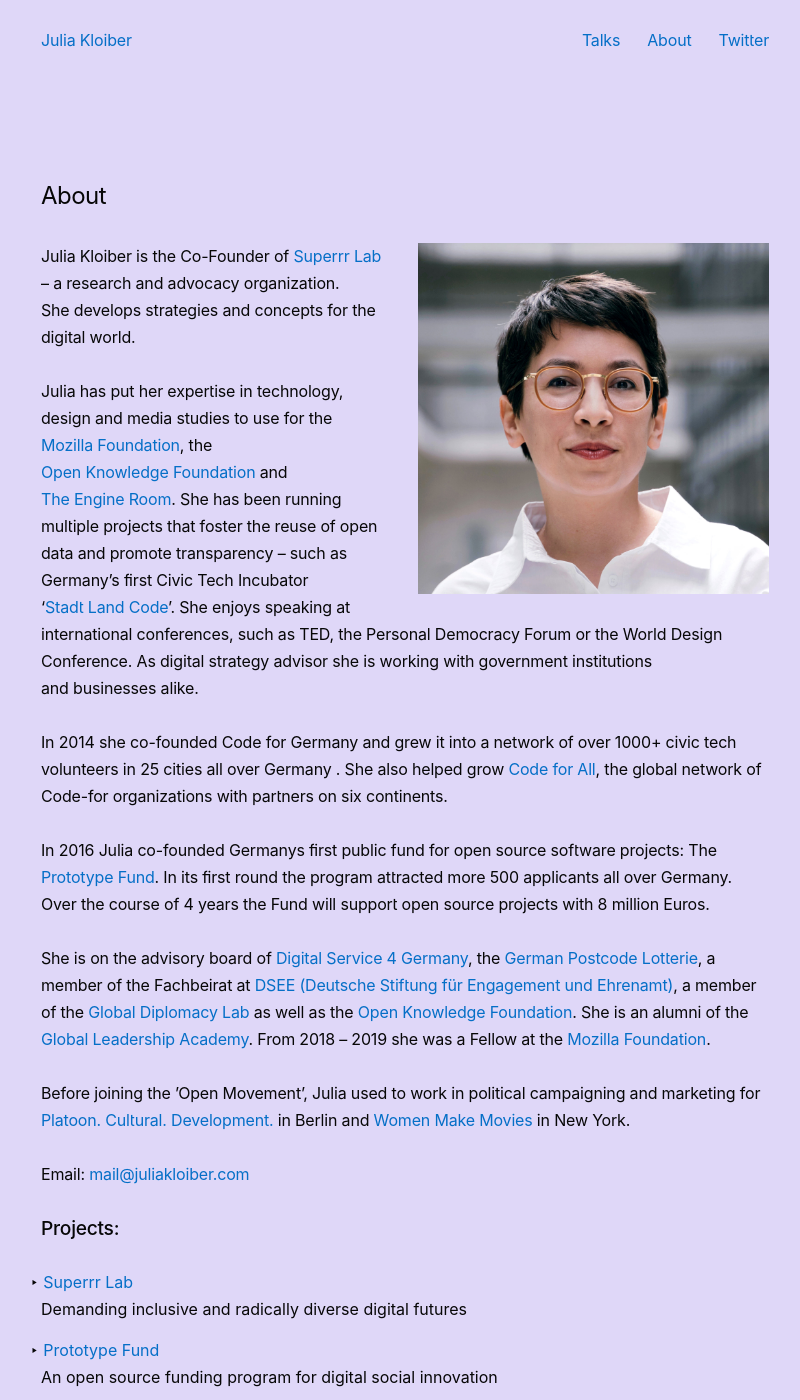
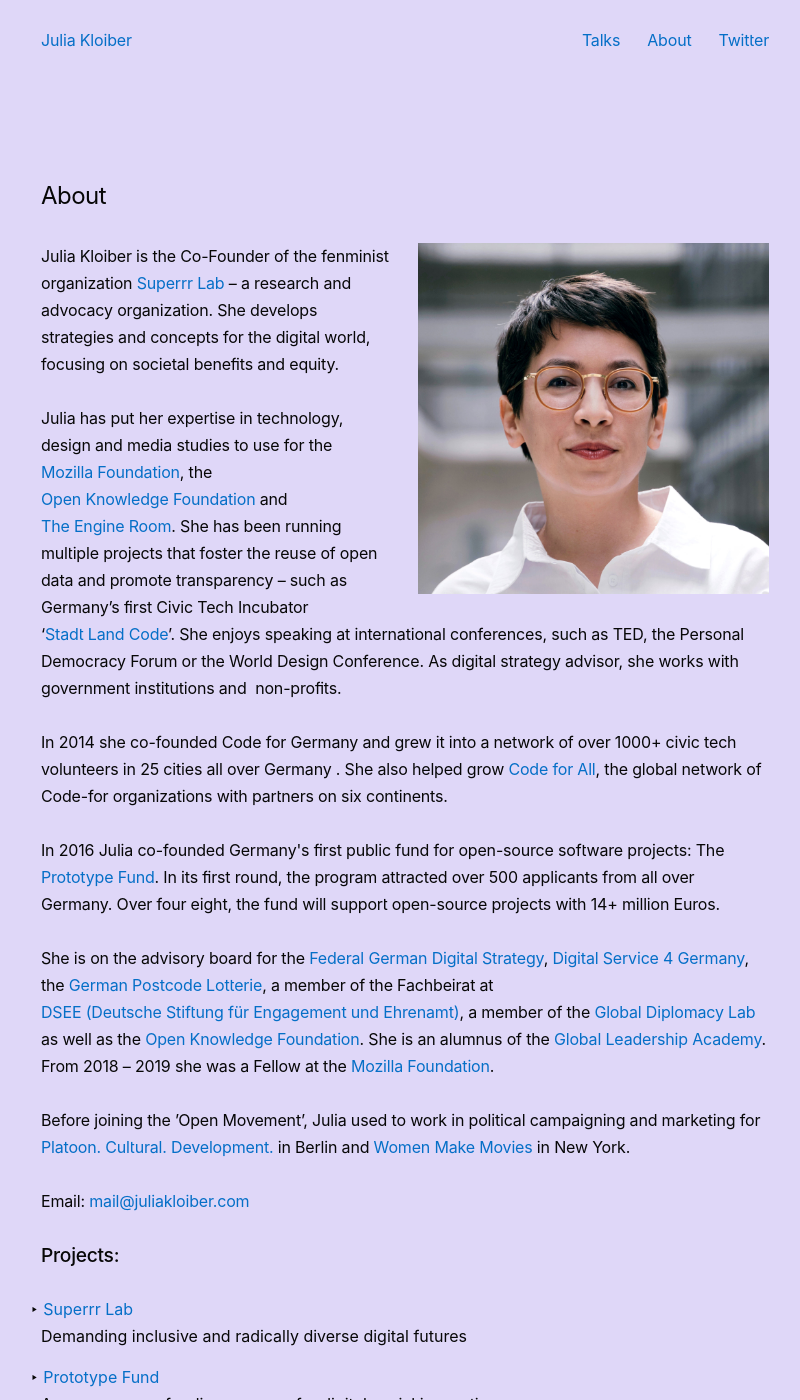
Before and after one commit to juliakloiber/juliakloiber.github.io, a Jekyll site: the page built from about.md, in a window 1280 px wide and 1400 px high. Shown: the whole window, without its empty margins (235-1035 px from the left). Built offline with Jekyll 4.4.1, drawn with Linux system fonts in a browser that asks for light colours; some web fonts are replaced.

Commit message:
Update about.html

```diff
--- a/_layouts/about.html
+++ b/_layouts/about.html
@@ -11,7 +11,7 @@
 
         <p>
             <span itemprop="name"><span itemprop="givenName">Julia</span> <span
-                    itemprop="familyName">Kloiber</span></span> is the <span itemprop="jobTitle">Co-Founder of <a
+                    itemprop="familyName">Kloiber</span></span> is the <span itemprop="jobTitle">Co-Founder of the fenminist organization <a
                     itemprop="worksFor" itemscope itemtype="https://schema.org/Organization"
                     href="http://superrr.net/lab/">
                     <meta itemprop="url" content="http://superrr.net/lab/" />
@@ -20,7 +20,7 @@
                     <meta itemprop="foundingDate" content="2019" />
                     <span itemprop="name">Superrr Lab</span></a></span> – a research and
             advocacy
-            organization. She&nbsp;develops strategies and concepts for the digital world.
+            organization. She&nbsp;develops strategies and concepts for the digital world, focusing on societal benefits and equity.
         </p>
 
         <p>
@@ -38,8 +38,8 @@
             reuse of open data and promote
             transparency – such as Germany’s first Civic Tech Incubator ‘<a href="http://stadtlandcode.de/">Stadt Land
                 Code</a>’.&nbsp;She enjoys speaking at international conferences, such as TED, the Personal Democracy
-            Forum or the World Design Conference. As digital strategy advisor she is working with government
-            institutions and&nbsp;businesses&nbsp;alike.
+            Forum or the World Design Conference. As digital strategy advisor, she works with government
+            institutions and&nbsp; non-profits.
         </p>
 
         <p itemprop="alumniOf" itemscope itemtype="https://schema.org/Organization">
@@ -54,22 +54,19 @@
         <p itemprop="alumniOf" itemscope itemtype="https://schema.org/Organization">
             <meta itemprop="founder" content="Julia Kloiber" />
             <meta itemprop="founder" content="Cosmin Cabulea" />
-            In <span itemprop="foundingDate">2016</span> Julia co-founded <span itemprop="description">Germanys first
-                public fund for open source software
+            In <span itemprop="foundingDate">2016</span> Julia co-founded <span itemprop="description">Germany's first
+                public fund for open-source software
                 projects</span>: The <a itemprop="url" href="https://prototypefund.de"><span itemprop="name">Prototype
-                    Fund</span></a>. In its first round the
-            program attracted more
-            500 applicants all over Germany. Over the course of 4 years the Fund will support open source projects with
-            8 million Euros.
+                    Fund</span></a>. In its first round, the program attracted over 500 applicants from all over Germany. Over four eight, the fund will support open-source projects with 14+ million Euros.
         </p>
 
         <p>
-            She is on the advisory board of <a href="https://digitalservice4germany.com/">Digital Service 4 Germany</a>, the <a itemprop="affiliation" itemscope
+            She is on the advisory board for the <a href="https://digitalstrategie-deutschland.de/beirat/">Federal German Digital Strategy</a>, <a href="https://digitalservice4germany.com/">Digital Service 4 Germany</a>, the <a itemprop="affiliation" itemscope
                 itemtype="https://schema.org/Organization" href="https://www.postcode-lotterie.de">
                 <meta itemprop="url" content="https://www.postcode-lotterie.de" />
                 <span itemprop="name">German Postcode Lotterie</span></a>, a member of the Fachbeirat at <a href="https://www.deutsche-stiftung-engagement-und-ehrenamt.de/">DSEE (Deutsche Stiftung für Engagement und Ehrenamt)</a>, a member of the <a
                 href="https://www.global-diplomacy-lab.org">Global Diplomacy Lab</a> as well as the <a
-                href="https://okfn.de/">Open Knowledge Foundation</a>. She is an alumni
+                href="https://okfn.de/">Open Knowledge Foundation</a>. She is an alumnus
             of the <a href="https://www.giz.de/expertise/html/8444.html">Global Leadership Academy</a>. From 2018 – 2019
             she was a Fellow at the <a href="https://www.mozilla.org/en-US/foundation/">Mozilla Foundation</a>.
         </p>
```
